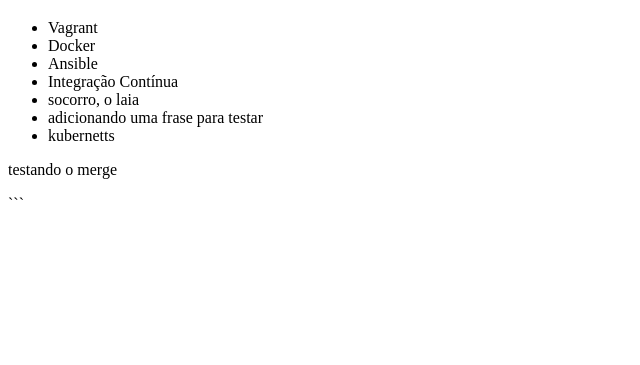
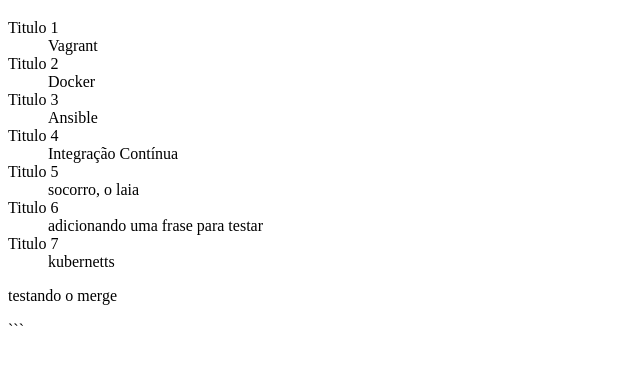
Before and after one commit to MiraByrao/Aula-Alura-Byron, a plain HTML site: page index.html in a window 1280 px wide. Shown: the part 87-452 px from the top of the page, without its empty margins (0-640 px from the left). Drawn offline with Linux system fonts and the light colour scheme.

Commit message:
Trocando UL por DL e adicionando titulos

```diff
--- a/index.html
+++ b/index.html
@@ -11,16 +11,29 @@
     <h1>Cursos de DevOps</h1>
 
 
-    <ul>
-        <li>Vagrant</li>
-        <li>Docker</li>
-        <li>Ansible</li>
-        <li>Integração Contínua</li>
-        <li>socorro, o laia</li>
-        <li>adicionando uma frase para testar</li>
-        <li>kubernetts</li>
+    <dl>
+        <dt>Titulo 1</dt>
+        <dd>Vagrant</dd>
 
-    </ul>
+        <dt>Titulo 2</dt>
+        <dd>Docker</dd>
+
+        <dt>Titulo 3</dt>
+        <dd>Ansible</dd>
+
+        <dt>Titulo 4</dt>
+        <dd>Integração Contínua</dd>
+
+        <dt>Titulo 5</dt>
+        <dd>socorro, o laia</dd>
+
+        <dt>Titulo 6</dt>
+        <dd>adicionando uma frase para testar</dd>
+
+        <dt>Titulo 7</dt>
+        <dd>kubernetts</dd>
+
+    </dl>
 
     <p>testando o merge</p>
 
```
